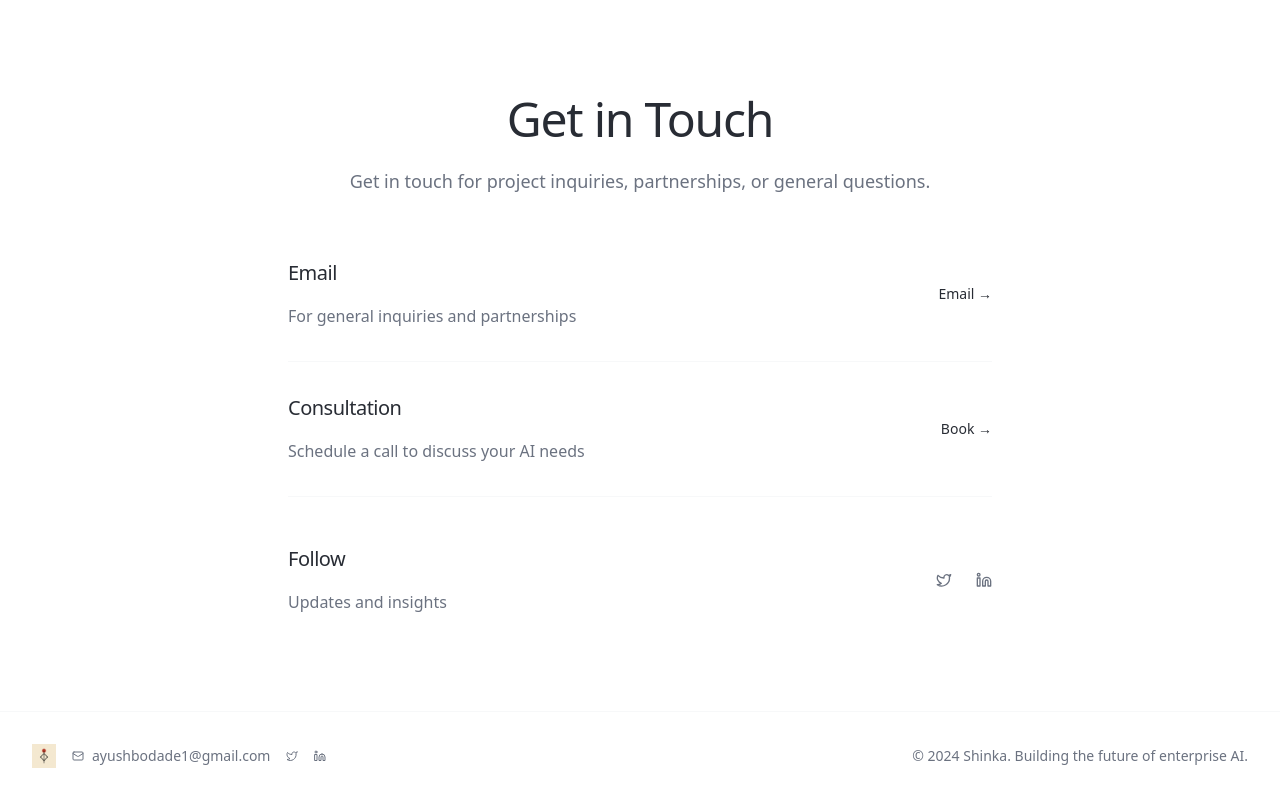
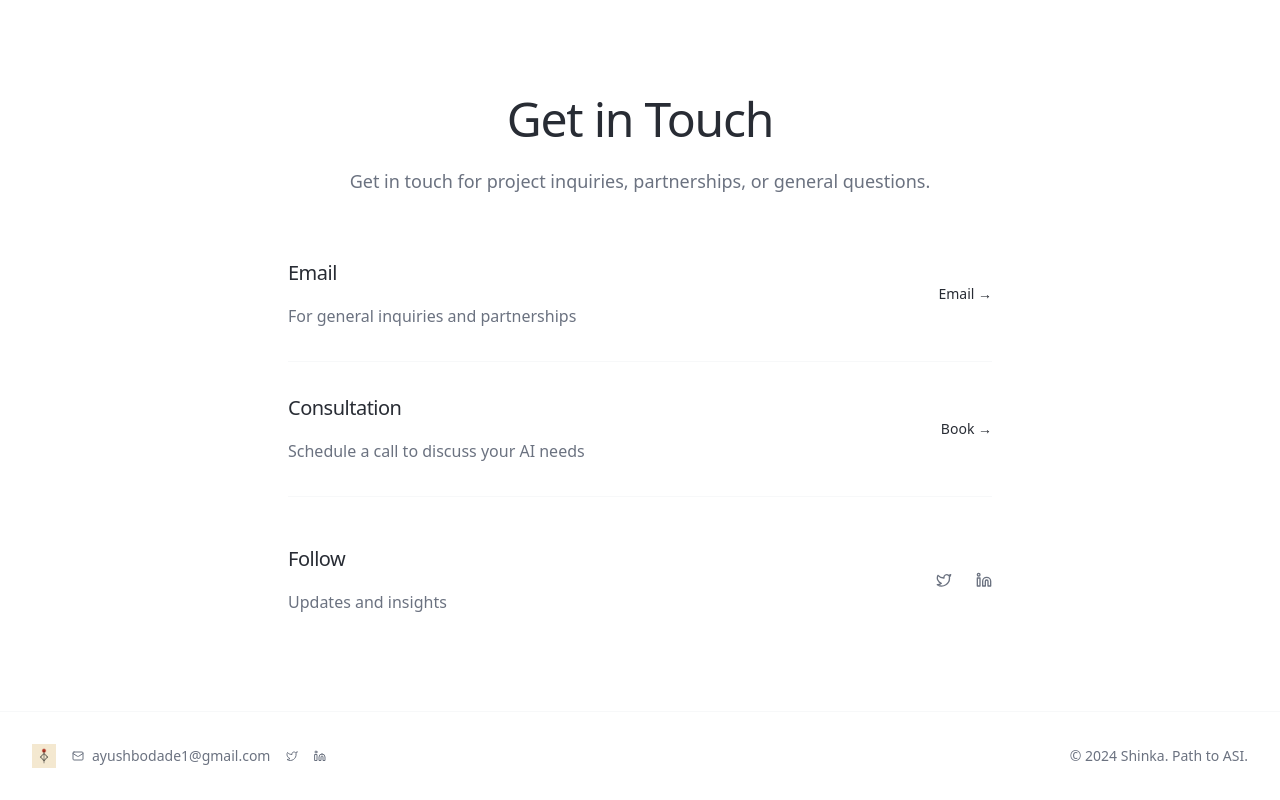
Before and after one commit to shinkahq/shinka-website, a Next.js app: page / in a window 1280 px wide. Shown: the part 2380-3180 px from the top of the page. Built offline with nearby package versions, Linux system fonts and the light colour scheme.

Commit message:
🎨 feat: update footer messaging on homepage and founder page to reflect new branding direction

```diff
--- a/app/founder/page.tsx
+++ b/app/founder/page.tsx
@@ -138,7 +138,7 @@ export default function FounderPage() {
           <div className="flex items-center justify-between">
             <div className="flex items-center space-x-4">
               <Image src="/shinka-logo.png" alt="Shinka" width={80} height={32} className="h-6 w-auto" />
-              <div className="text-muted-foreground text-sm font-light">© 2024 Shinka. Building the future of enterprise AI.</div>
+              <div className="text-muted-foreground text-sm font-light">© 2024 Shinka. Path to ASI.</div>
             </div>
             <div className="text-muted-foreground text-sm font-light">
               <a href="/" className="hover:text-foreground transition-colors">Back to Home</a>
--- a/app/page.tsx
+++ b/app/page.tsx
@@ -395,7 +395,7 @@ export default function Home() {
                 </a>
               </div>
             </div>
-            <div className="text-muted-foreground text-sm font-light">© 2024 Shinka. Building the future of enterprise AI.</div>
+            <div className="text-muted-foreground text-sm font-light">© 2024 Shinka. Path to ASI.</div>
           </div>
         </div>
       </footer>
```
